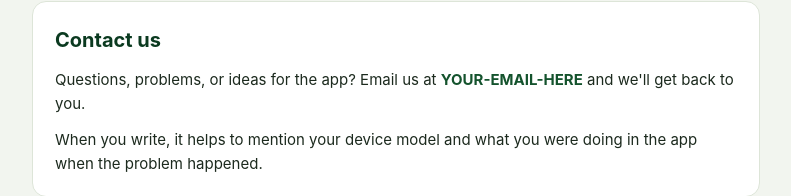
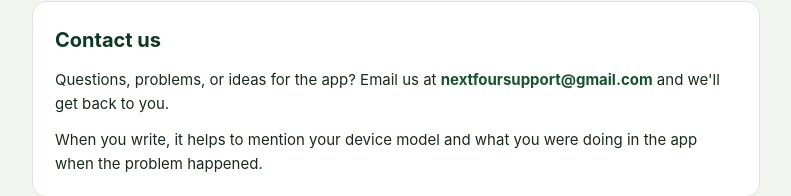
Before and after one commit to ashwithareddy1011/nextfour, a plain HTML site: page index.html in a window 1280 px wide. Shown: the part 1192-1388 px from the top of the page, without its empty margins (244-1035 px from the left). Drawn offline with Linux system fonts and the light colour scheme.

Commit message:
Update index.html

```diff
--- a/index.html
+++ b/index.html
@@ -62,7 +62,7 @@
 
   <div class="card">
     <h2>Contact us</h2>
-    <p>Questions, problems, or ideas for the app? Email us at <span class="email">YOUR-EMAIL-HERE</span> and we'll get back to you.</p>
+    <p>Questions, problems, or ideas for the app? Email us at <span class="email">nextfoursupport@gmail.com</span> and we'll get back to you.</p>
     <p>When you write, it helps to mention your device model and what you were doing in the app when the problem happened.</p>
   </div>
 </main>
```
